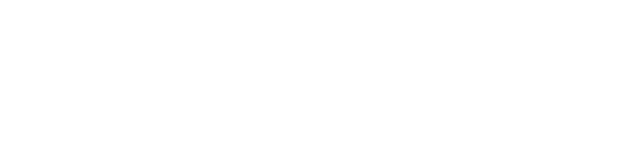
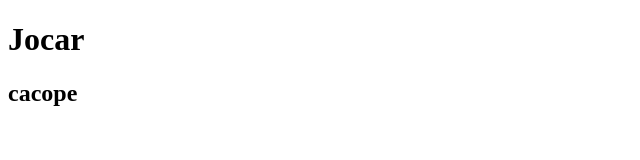
Before and after one commit to ccoronelp/git-curso, a plain HTML site: page index.html in a window 1280 px wide. Shown: the whole page, without its empty margins (0-640 px from the left). Drawn offline with Linux system fonts and the light colour scheme.

Commit message:
Change index.html, add h1 and h2

```diff
--- a/index.html
+++ b/index.html
@@ -5,6 +5,7 @@
 	<title>Document</title>
 </head>
 <body>
-
+	<h1>Jocar</h1>
+	<h2>cacope</h2>
 </body>
 </html>
```
